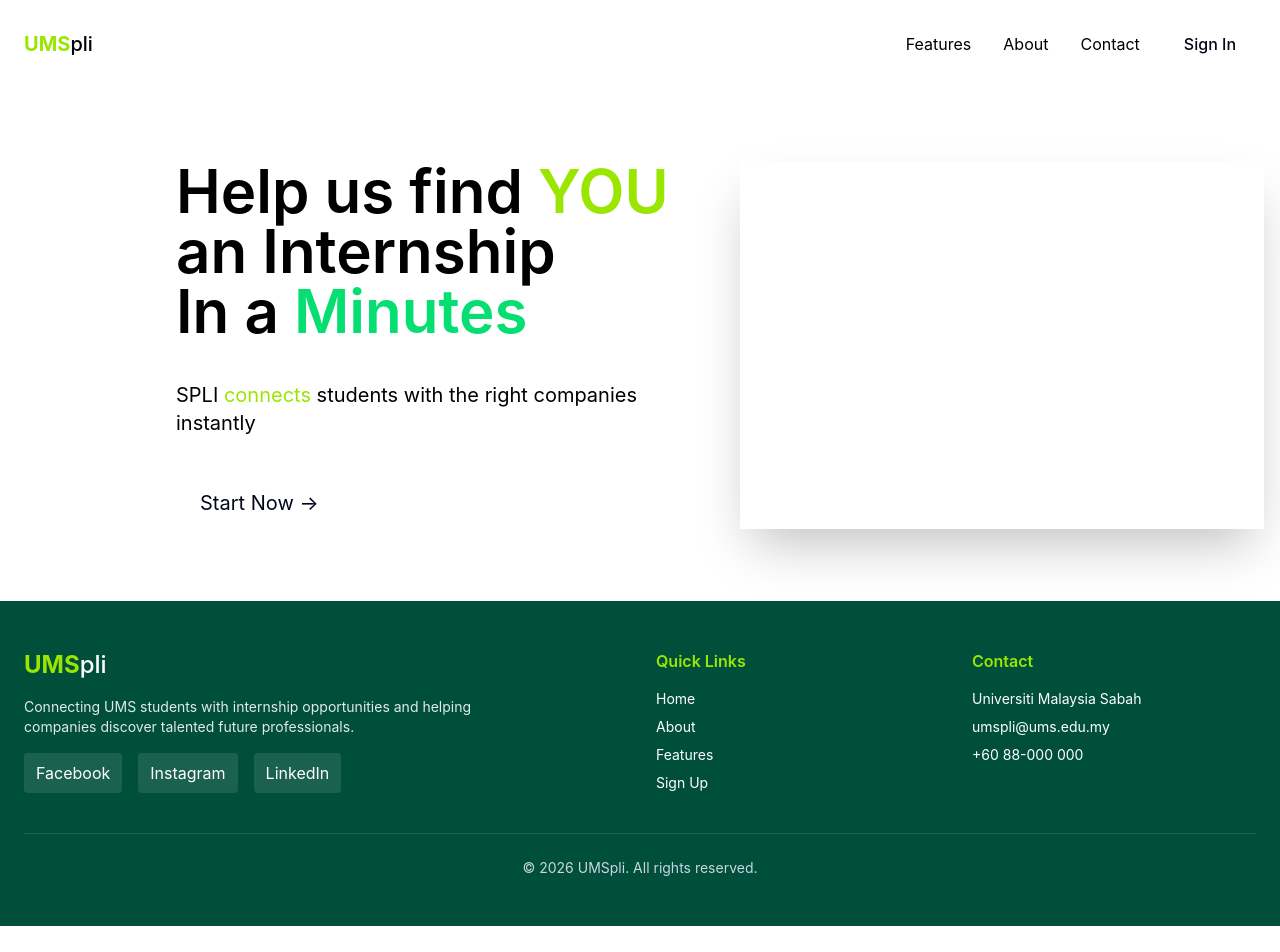
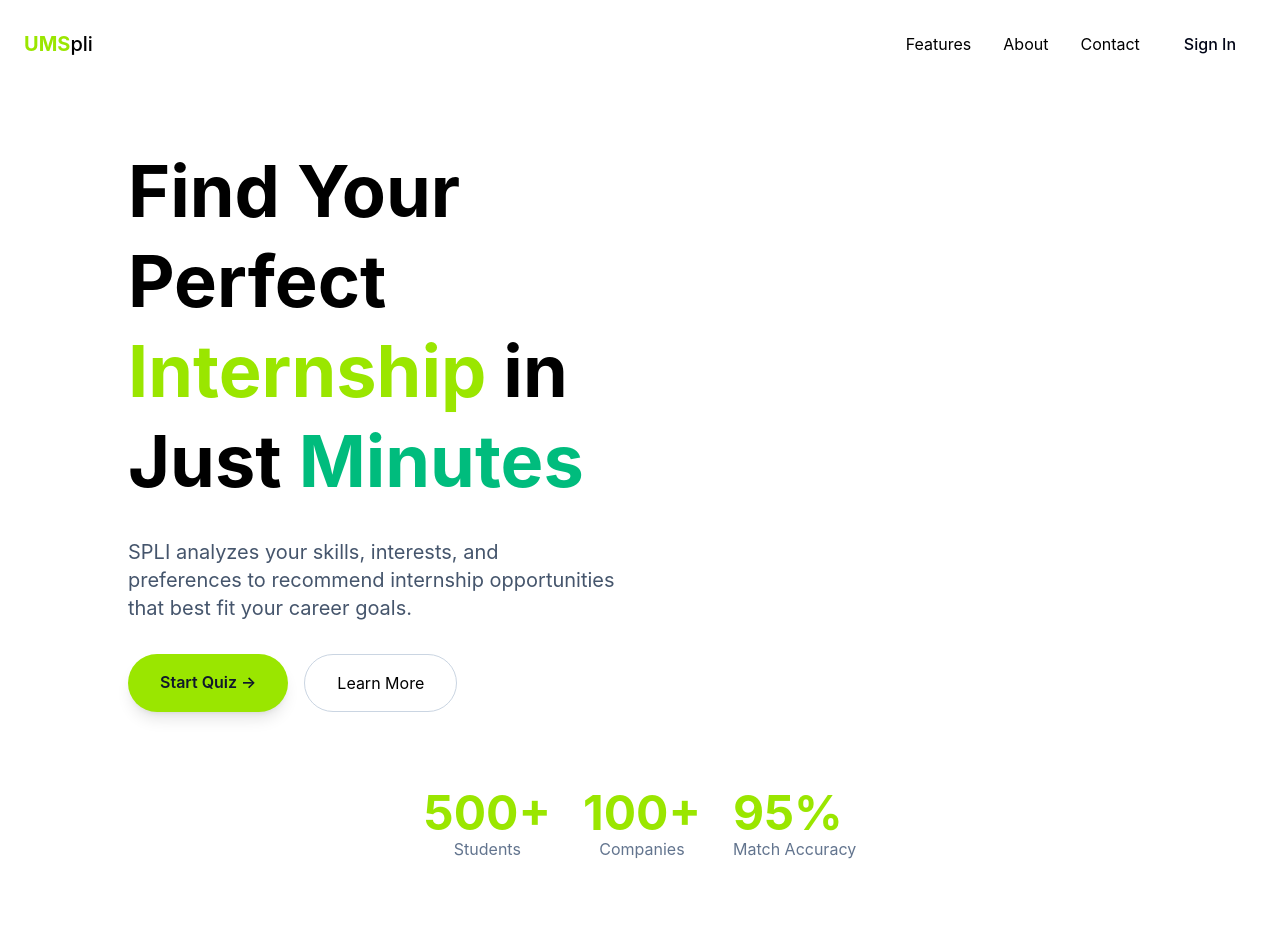
Before and after one commit to Ran7193Ran/SPLI, a SvelteKit app: page / in a window 1280 px wide. Shown: the top 952 px of the page. Before the commit the page ends 926 px from the top, so only its background shows below. Built offline with nearby package versions, Linux system fonts and the light colour scheme.

Commit message:
Update Main page layout

```diff
--- a/src/components/Main.svelte
+++ b/src/components/Main.svelte
@@ -1,20 +1,77 @@
-<main class="flex flex-col flex-1 p-4">
-    <section id="introPage" class="grid grid-cols-1 lg:grid-cols-2 gap-10 py-8 sm:py-14 lg:pl-40">
-        <div class="flex flex-col lg:justify-center text-center lg:text-left gap-6 md:gap-8 lg:gap-10">
-            <h2 class="font-semibold text-4xl sm:text-5xl md:text-6xl">
-                Help us find <span class="poppins text-lime-400">YOU</span> an Internship <br/>In a
-                <span class="poppins text-green-400">Minutes</span>
+<main class="flex flex-col flex-1">
+    <section
+        id="introPage"
+        class="min-h-[85vh] grid grid-cols-1 lg:grid-cols-2 gap-12 items-center px-6 sm:px-10 lg:px-20 xl:px-32"
+    >
+
+        <!-- Left Side -->
+        <div class="flex flex-col text-center lg:text-left gap-8">
+            <h2
+                class="font-bold text-5xl sm:text-6xl lg:text-7xl leading-tight"
+            >
+                Find Your Perfect
+                <span class="text-lime-400 poppins">
+                    Internship
+                </span>
+
+                in Just
+
+                <span class="text-emerald-500 poppins">
+                    Minutes
+                </span>
             </h2>
-            <p class="text-base sm:text-lg md:text-xl">SPLI <span class="text-lime-400">connects</span> students with the right companies instantly</p>
-            <a href="signUp" target="_blank" class="blueShadow mx-auto lg:mr-auto lg:ml-0 text-base sm:text-lg md:text-xl poppins relative overflow-hidden px-6 py-3 group rounded-full bg-white text-slate-950 cursor-pointer">
-                <div class="absolute top-0 right-full w-full h-full bg-green-400 opacity-20 group-hover:translate-x-full z-0 duration-200">
 
+            <p
+                class="text-slate-600 text-lg sm:text-xl max-w-2xl mx-auto lg:mx-0"
+            >
+                SPLI analyzes your skills, interests, and preferences
+                to recommend internship opportunities that best fit
+                your career goals.
+            </p>
+            <div
+                class="flex flex-col sm:flex-row gap-4 justify-center lg:justify-start"
+            >
+                <a
+                    href="/signUp"
+                    class="bg-lime-400 hover:bg-lime-500 duration-200
+                    text-slate-900 font-semibold px-8 py-4 rounded-full shadow-lg"
+                >
+                    Start Quiz →
+                </a>
+
+                <a
+                    href="#about"
+                    class="border border-slate-300 hover:border-lime-400
+                    duration-200 px-8 py-4 rounded-full"
+                >
+                    Learn More
+                </a>
+            </div>
+
+        </div>
+
+    </section>
+
+    <section id="stats" class="min-h-[30vh] items-center px-6 sm:px-10 lg:px-20 xl:px-32">
+
+            <!-- Stats -->
+            <div
+                class="flex flex-wrap gap-8 justify-center pt-5"
+            >
+                <div>
+                    <h3 class="text-5xl font-bold text-lime-400">500+</h3>
+                    <p class="text-slate-500 text-center">Students</p>
                 </div>
-                <h4 class="relative z-9">Start Now &rarr;</h4>
-            </a>
-        </div>
-        <div class="relative shadow-2xl grid place-items-center">
-            <!--<img src={"images/profile.png"} alt="Profile image" class="object-cover z-[2] max-h [70vh]"/> -->
-        </div>
+
+                <div>
+                    <h3 class="text-5xl font-bold text-lime-400">100+</h3>
+                    <p class="text-slate-500 text-center">Companies</p>
+                </div>
+
+                <div>
+                    <h3 class="text-5xl font-bold text-lime-400">95%</h3>
+                    <p class="text-slate-500 text-center">Match Accuracy</p>
+                </div>
+            </div>
     </section>
 </main>
```
